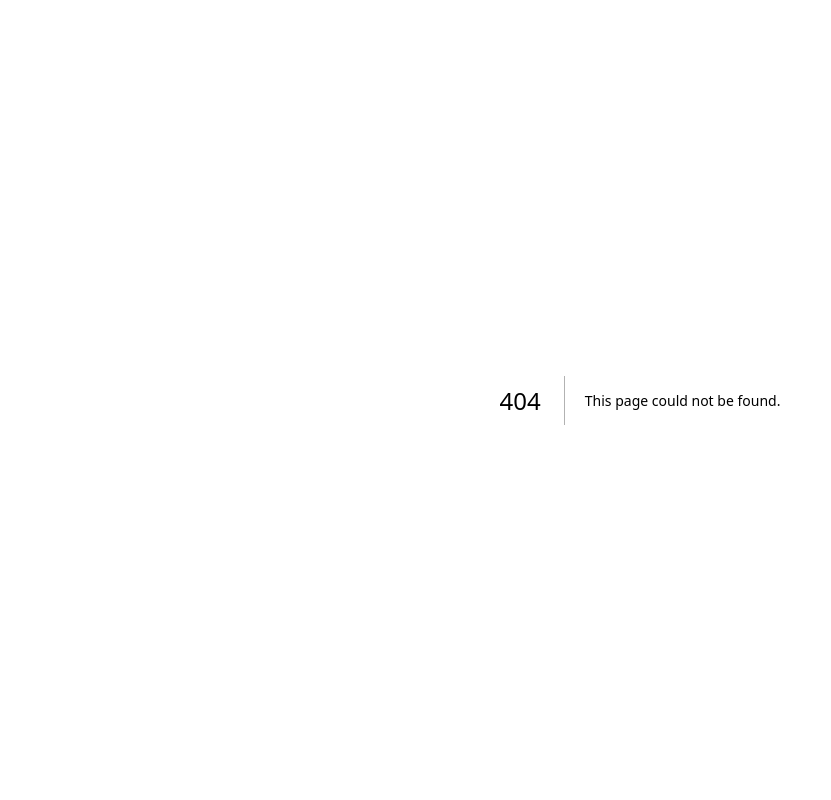
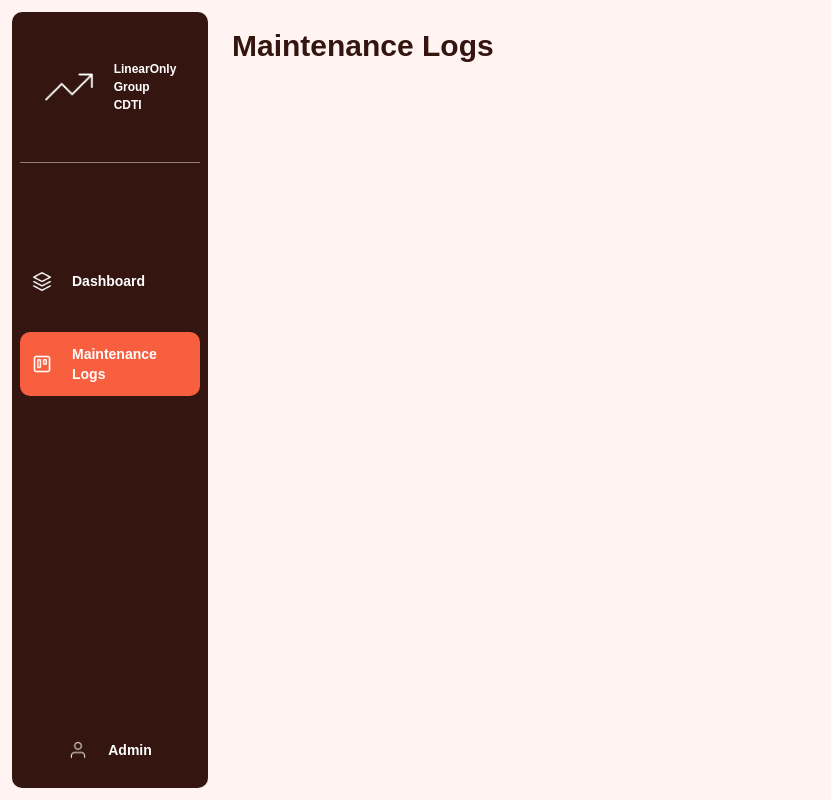
Before and after one commit to Kariusdi/TESA-2024-Server-Programming, a Next.js app in the folder frontend/dashboard-next/: page /main/maintenancelogs in a window 1280 px wide. Before the commit this address had no page. Shown: the whole page, without its empty margins (0-831 px from the left). Built offline with nearby package versions, Linux system fonts and the light colour scheme.

Commit message:
:bug: : menu refreshing bugs.

```diff
--- /dev/null
+++ b/frontend/dashboard-next/app/_components/AppLogs.tsx
@@ -0,0 +1,12 @@
+import React from "react";
+import AppHeader from "./AppHeader";
+
+const AppLogs = () => {
+  return (
+    <section className="py-2 px-3 flex flex-col justify-start items-start">
+      <AppHeader title={"Maintenance Logs"} />
+    </section>
+  );
+};
+
+export default AppLogs;
--- a/frontend/dashboard-next/app/_components/AppMenu.tsx
+++ b/frontend/dashboard-next/app/_components/AppMenu.tsx
@@ -5,17 +5,19 @@ import Image from "next/image";
 import Linear from "@/assets/trending-up.png";
 import Dashboard from "@/assets/layers.png";
 import Trello from "@/assets/trello.png";
-import Share from "@/assets/share.png";
 import User from "@/assets/user.png";
+import { usePathname, useRouter } from "next/navigation";
 
 const menuList = [
-  { title: "Dashboard", icon: Dashboard },
-  { title: "Past Data", icon: Trello },
-  { title: "Export Summary", icon: Share },
+  { title: "Dashboard", icon: Dashboard, path: "/main/dashboard" },
+  { title: "Maintenance Logs", icon: Trello, path: "/main/maintenancelogs" },
+  // { title: "Export Summary", icon: Share },
 ];
 
 const AppMenu: FC = () => {
-  const [selectedMenu, setSelectedMenu] = useState<string>("Dashboard");
+  const router = useRouter();
+  const pathname = usePathname();
+  const [selectedMenu, setSelectedMenu] = useState<string>(pathname);
   return (
     <aside className="h-screen w-[220px] p-3">
       <div className="bg-[#34150F] h-full w-full flex flex-col justify-between items-center p-2 rounded-[10px]">
@@ -40,8 +42,11 @@ const AppMenu: FC = () => {
               <div
                 key={idx}
                 className={`flex justify-start items-center space-x-5 transition-all duration-200 ${
-                  selectedMenu === ele.title ? "bg-[#F85F3F]" : "bg-[#34150F]"
+                  selectedMenu === ele.path ? "bg-[#F85F3F]" : "bg-[#34150F]"
                 } p-3 rounded-[10px] text-sm`}
+                onClick={() => {
+                  router.push(ele.path);
+                }}
               >
                 <Image
                   src={ele.icon}
@@ -53,7 +58,7 @@ const AppMenu: FC = () => {
                 <li
                   key={idx + 2}
                   className="font-bold text-white cursor-pointer"
-                  onClick={() => setSelectedMenu(ele.title)}
+                  onClick={() => setSelectedMenu(ele.path)}
                 >
                   {ele.title}
                 </li>
--- a/frontend/dashboard-next/app/dashboard/page.tsx
+++ /dev/null
@@ -1,30 +0,0 @@
-"use client";
-import React from "react";
-import AppMenu from "../_components/AppMenu";
-import dynamic from "next/dynamic";
-import AppSummary from "../_components/AppSummary";
-const AppDashboard = dynamic(() => import("../_components/AppDashboard"), {
-  ssr: false,
-});
-
-const DashboardPage = () => {
-  return (
-    <main className="flex relative">
-      <div className="h-screen w-[220px] flex-shrink" />
-      <div className="fixed">
-        <AppMenu />
-      </div>
-      <div className="flex flex-grow justify-center items-start">
-        <AppDashboard />
-      </div>
-      <div className="h-screen w-[240px] flex-shrink" />
-      <div className="fixed right-0 top-0 h-screen overflow-hidden">
-        <div className="h-full overflow-auto">
-          <AppSummary />
-        </div>
-      </div>
-    </main>
-  );
-};
-
-export default DashboardPage;
--- /dev/null
+++ b/frontend/dashboard-next/app/main/dashboard/page.tsx
@@ -0,0 +1,24 @@
+"use client";
+import React from "react";
+import AppMenu from "../../_components/AppMenu";
+import dynamic from "next/dynamic";
+import AppSummary from "../../_components/AppSummary";
+const AppDashboard = dynamic(() => import("../../_components/AppDashboard"), {
+  ssr: false,
+});
+
+const DashboardPage = () => {
+  return (
+    <>
+      <AppDashboard />
+      <div className="h-screen w-[240px] flex-shrink" />
+      <div className="fixed right-0 top-0 h-screen overflow-hidden">
+        <div className="h-full overflow-auto">
+          <AppSummary />
+        </div>
+      </div>
+    </>
+  );
+};
+
+export default DashboardPage;
--- /dev/null
+++ b/frontend/dashboard-next/app/main/layout.tsx
@@ -0,0 +1,20 @@
+import { ReactNode } from "react";
+import AppMenu from "../_components/AppMenu";
+
+interface MainLayoutProps {
+  children: ReactNode;
+}
+
+export default function MainLayout({ children }: MainLayoutProps) {
+  return (
+    <>
+      <main className="flex relative">
+        <div className="h-screen w-[220px] flex-shrink" />
+        <div className="fixed">
+          <AppMenu />
+        </div>
+        {children}
+      </main>
+    </>
+  );
+}
--- /dev/null
+++ b/frontend/dashboard-next/app/main/maintenancelogs/page.tsx
@@ -0,0 +1,14 @@
+"use client";
+import AppHeader from "@/app/_components/AppHeader";
+import AppLogs from "@/app/_components/AppLogs";
+import React from "react";
+
+const MaintenanceLogsPage = () => {
+  return (
+    <>
+      <AppLogs />
+    </>
+  );
+};
+
+export default MaintenanceLogsPage;
--- a/frontend/dashboard-next/app/page.tsx
+++ b/frontend/dashboard-next/app/page.tsx
@@ -22,7 +22,7 @@ const LoginPage: FC = () => {
   const formSubmit = useCallback(
     (data: FormData) => {
       if (data.username === "admin" && data.password === "1q2w3e4r") {
-        router.push("/dashboard");
+        router.push("/main/dashboard");
       } else {
         setNotMatched(true);
       }
```
Also changed, not shown: frontend/dashboard-next/app/_components/AppTest.tsx (deleted).
